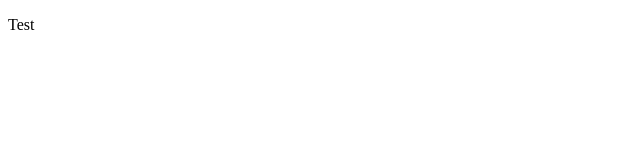
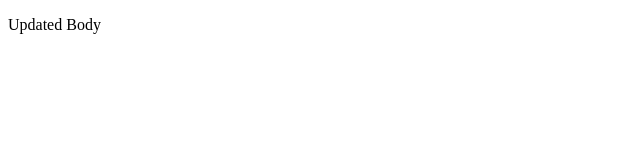
Before and after one commit to JayTailor45/github-test, a plain HTML site: page index.html in a window 1280 px wide. Shown: the full height of the page, 0-640 px from the left. Drawn offline with Linux system fonts and the light colour scheme.

Commit message:
Update body text

```diff
--- a/index.html
+++ b/index.html
@@ -7,6 +7,6 @@
     <title>Document</title>
 </head>
 <body>
-    <p>Test</p>
+    <p>Updated Body</p>
 </body>
 </html>
```
